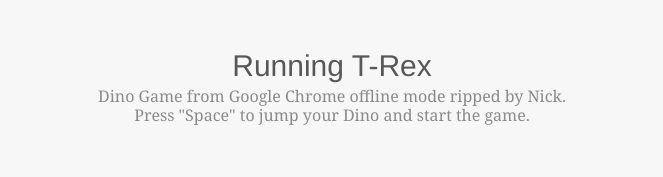
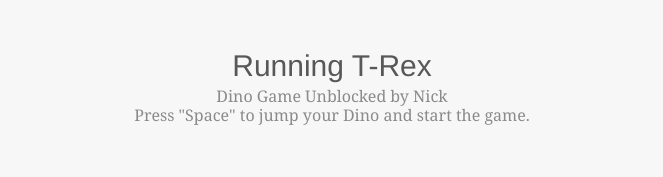
Before and after one commit to Pickle158/Dino, a plain HTML site: page dino.html in a window 1280 px wide. Shown: the top 177 px of the page, without its empty margins (308-971 px from the left). Drawn offline with Linux system fonts and the light colour scheme.

Commit message:
Update dino.html

```diff
--- a/dino.html
+++ b/dino.html
@@ -2554,7 +2554,7 @@ html[subframe] body {
 </script>
 <div id="main-frame-error" class="interstitial-wrapper" jstcache="0">
     <div class="onlyforchrome" style="font-size: 30px;text-align: center;font-family: Helvetica;">Running T-Rex</div>
-    <div class="onlyforchrome" style="margin-top:5px;text-align:center;color:#8a8a8a;margin-bottom:80px; font-size:.8em;line-height:1.2em;font-family: Georgia;">Dino Game from Google Chrome offline mode ripped by Nick.<br/> Press "Space" to jump your Dino and start the game.</div>
+    <div class="onlyforchrome" style="margin-top:5px;text-align:center;color:#8a8a8a;margin-bottom:80px; font-size:.8em;line-height:1.2em;font-family: Georgia;">Dino Game Unblocked by Nick<br/> Press "Space" to jump your Dino and start the game.</div>
 	<div id="main-frame-notchrome" style="display:none; margin-top:50px;">Sorry, this game only runs on the Google Chrome! You can download it free <a href="https://www.google.com/chrome">here</a></div>
     <div id="offline-resources" jstcache="0">
     <div id="offline-resources-1x" jstcache="0">
```
